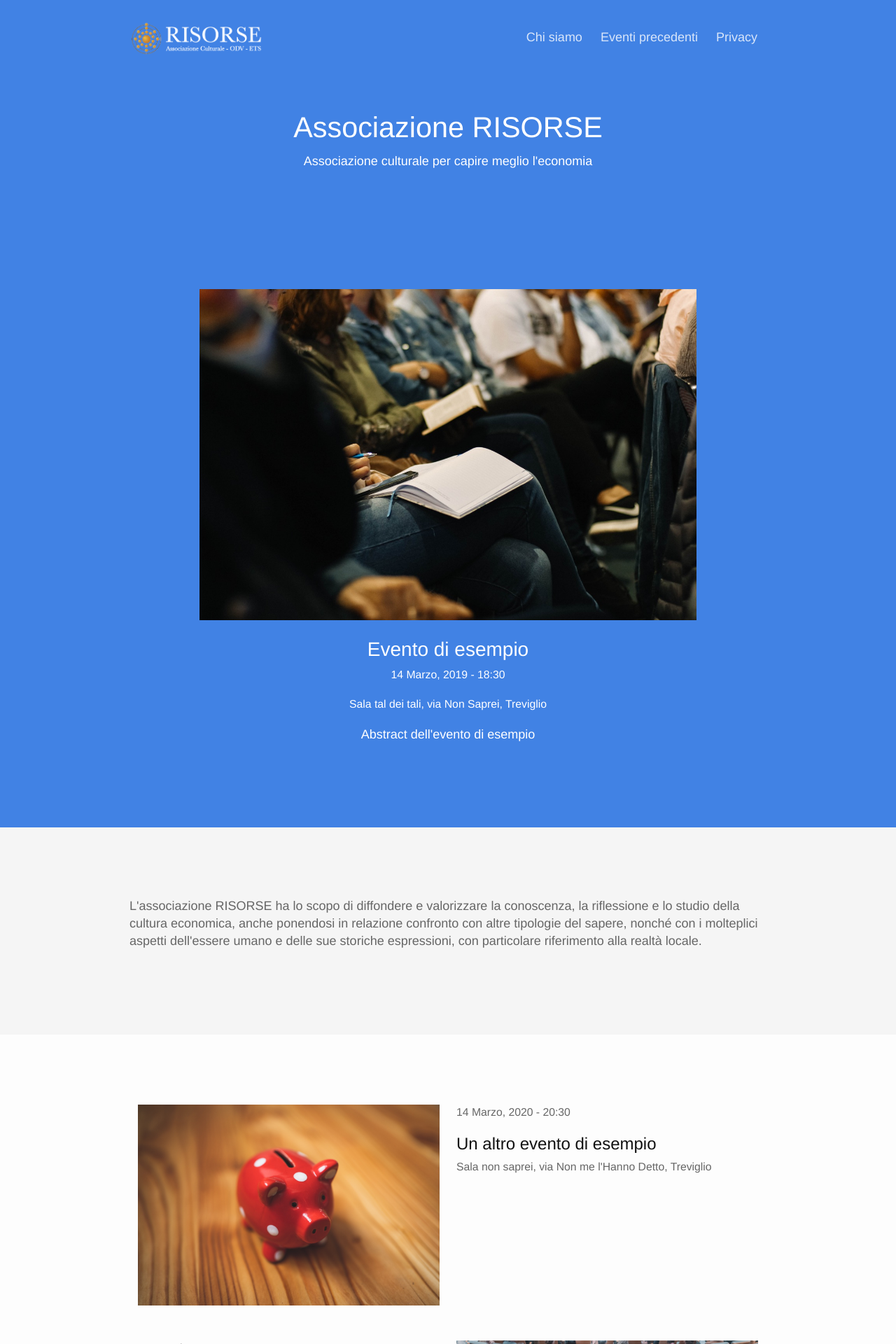
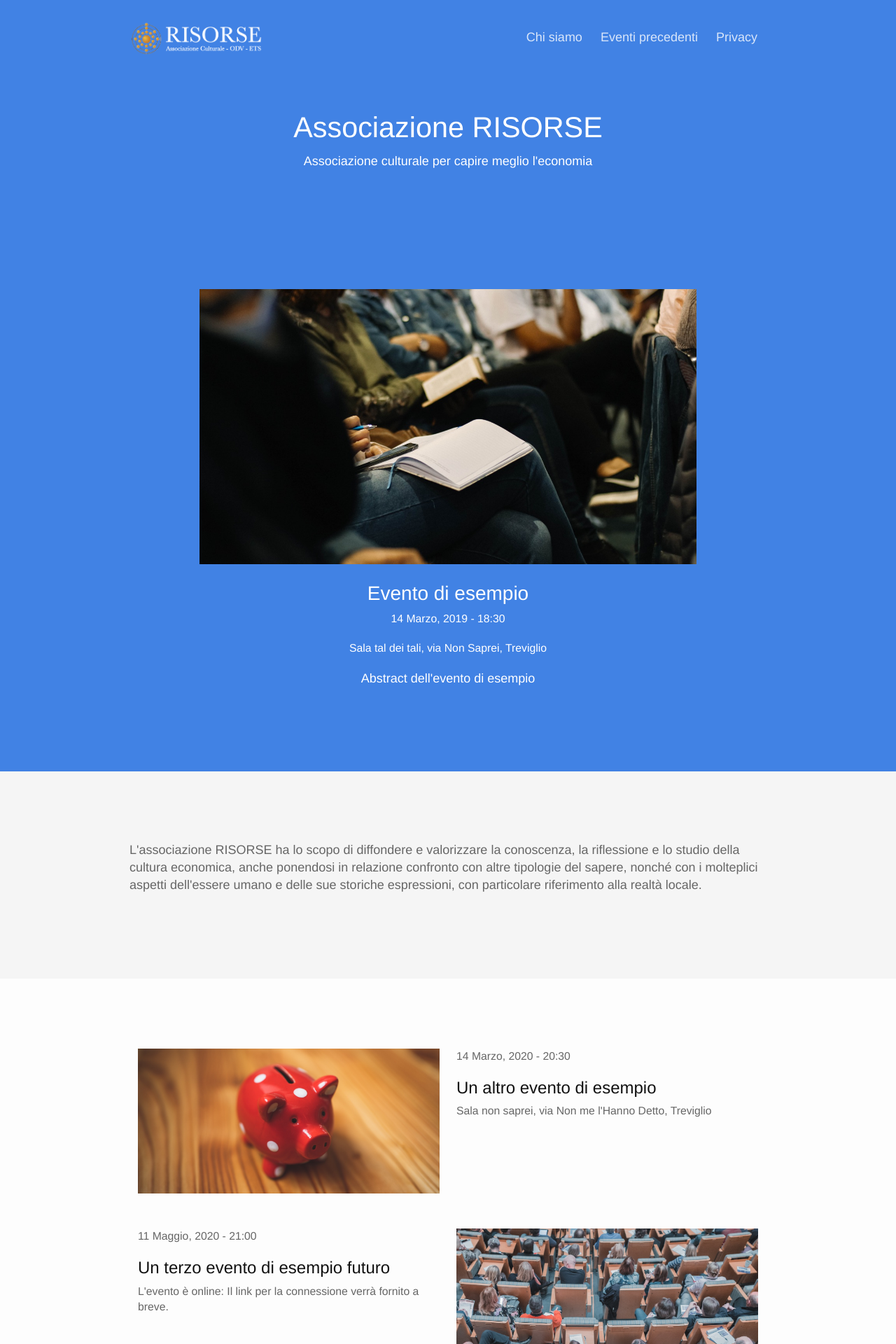
Before and after one commit to Risorse-Associazione-Culturale/risorse-associazione-culturale.github.io, a Jekyll site: the page built from index.html, in a window 1280 px wide. Shown: the top 1920 px of the page at 70% size. Built offline with Jekyll 4.4.1, drawn with Linux system fonts in a browser that asks for light colours; nearby versions of some CDN libraries.

Commit message:
Crop events images

```diff
--- a/_includes/event_image.html
+++ b/_includes/event_image.html
@@ -1,3 +1,4 @@
+<div class="crop-container">
     {% if include.image_url %}
     <img src="{{ include.image_url | prepend: site.baseurl }}"
         class="event-image"
@@ -12,3 +13,4 @@
         class="event-image"
         alt="Immagine dell'evento {{ include.image_alt }}">
     {% endif %}
+</div>
--- a/_sass/_base.scss
+++ b/_sass/_base.scss
@@ -77,3 +77,14 @@ a.muted-link{
         text-decoration: underline;
     }
 }
+
+.crop-container {
+    width: 100%;
+    overflow: hidden;
+}
+.crop-container img {
+    width: 100%;
+    margin-top: -40px;
+    margin-bottom: -40px;
+    // margin-left: -200px;
+}
```
Lines whose indentation alone changed are shown as unchanged.
